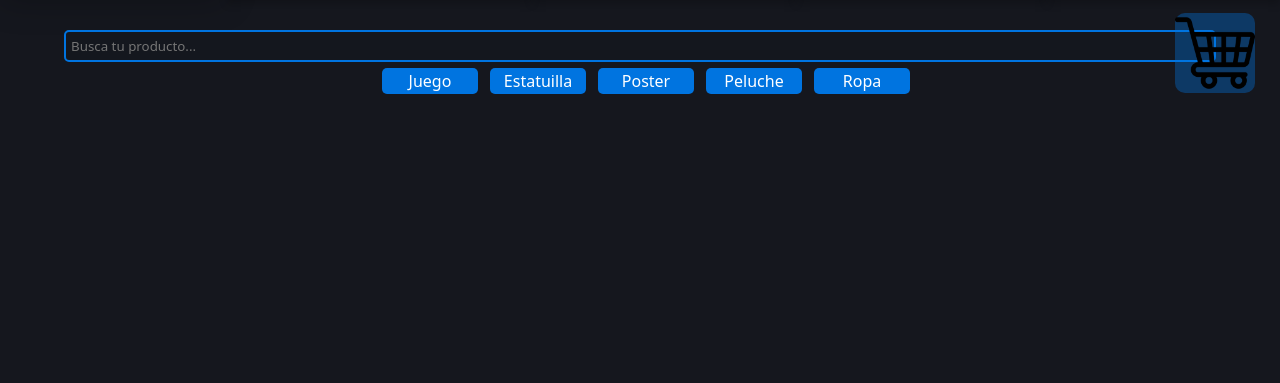
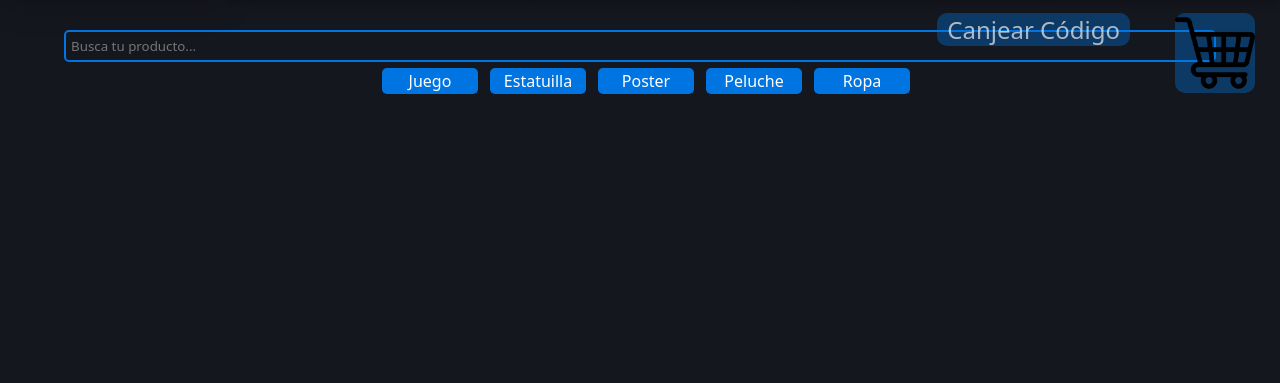
Before and after one commit to gabo4466/battleNet, a PHP site: page /store.php in a window 1280 px wide. Shown: the part 37-420 px from the top of the page. Run offline with PHP 8.4, Linux system fonts and the light colour scheme; data that the repository does not hold is empty.

Commit message:
Canjear codigos

```diff
--- a/assets/js/store.js
+++ b/assets/js/store.js
@@ -67,3 +67,37 @@ function addProduct(id){
         sessionStorage.setItem("cart", JSON.stringify(cart));
     }
 }
+
+/**
+ * @author Gabriel y Fran
+ * @version 03.2022
+ *
+ */
+function redeemCode(){
+    let popUpHtml = "<div class='box'>";
+    popUpHtml += "<div class='textPopUp'>Ingrese el código que desea canjear</div>";
+    popUpHtml += "<form name='frmRedeem' method='post' enctype='multipart/form-data'>";
+    popUpHtml += "<input name='cod1' maxlength='4'><span>-</span>";
+    popUpHtml += "<input name='cod2' maxlength='4'><span>-</span>";
+    popUpHtml += "<input name='cod3' maxlength='4'><span>-</span>";
+    popUpHtml += "<input name='cod4' maxlength='4'>";
+    popUpHtml += "</form>";
+    popUpHtml += "<div class='buttonPopUp'><button>Cerrar</button></div>";
+    popUpHtml += "</div>";
+    document.getElementById("popUp").innerHTML = popUpHtml;
+    document.getElementById("dimmer").style.display = "block";
+    let box = document.getElementById('popUp');
+    box.classList.remove('visualHidden');
+    let btn = box.querySelector('button');
+    btn.addEventListener('click', function () {
+        box.addEventListener('transitionend', function(e) {
+            document.getElementById("dimmer").style.display = "none";
+            document.getElementById("popUp").innerHTML = "";
+        }, {
+            capture: false,
+            once: true,
+            passive: false
+        });
+        box.classList.add('visualHidden');
+    }, false);
+}
--- a/model/Product.class.php
+++ b/model/Product.class.php
@@ -60,9 +60,9 @@ class Product {
         $result .= "<div class='prize'><p>".$this->getPrize()." €</p>";
         // Boton de compra o indicador de agotado
         if ($this->getStock() == 1){
-            $result .= "<a><img class='shop clickAble' onclick='addProduct(".$this->getId().")' src='assets/img/anadir-al-carrito.png' alt='comprar'></a></div>";
+            $result .= "<a class='shop'><img class='clickAble' onclick='addProduct(".$this->getId().")' src='assets/img/anadir-al-carrito.png' alt='comprar'></a></div>";
         }else{
-            $result .= "<a><img class='shop notClickAble' src='assets/img/out-of-stock.png' alt='comprar'></a></div>";
+            $result .= "<a class='shop'><img class='notClickAble' src='assets/img/out-of-stock.png' alt='comprar'></a></div>";
         }
         $result .= "</div>";
 
--- a/store.php
+++ b/store.php
@@ -17,6 +17,9 @@ require_once ("model/Store.class.php");
 
     <div id="cart">
         <a href="cart.php"><img src="assets/img/carrito-de-compras.png" alt="cart"></a>
+    </div>
+    <div id="redeem">
+        <a onclick="redeemCode()">Canjear Código</a>
     </div>
     <div id="search">
         <form name="formSearch" action="controller/login.controller.php" method="post">
--- a/styles/store.css
+++ b/styles/store.css
@@ -165,9 +165,52 @@ input {
     top: 25px;
 }
 
+#redeem{
+    background: rgba(0, 116, 224, 0.37);
+    width: fit-content;
+    position: fixed;
+    right: 150px;
+    border-radius: 10px;
+    top: 25px;
+    cursor: pointer;
+}
+
+#redeem a{
+    font-size: x-large;
+    margin: 10px;
+    color: rgba(241, 241, 241, 0.7);
+
+}
+
+#redeem a:hover{
+    color: rgb(255, 255, 255);
+}
+
+
 #cart img{
     width: 50px;
     height: 50px;
+}
+
+.shop{
+    box-shadow: 0 2px #999;
+}
+
+.shop:active {
+    background-color: #3e8e41;
+    box-shadow: 0 0.5px #666;
+    transform: translateY(4px);
+}
+
+#popUp form{
+    margin-top: 10px;
+    display: flex;
+    flex-flow: row wrap;
+    justify-content: space-evenly;
+}
+
+#popUp form input{
+    width: 55px;
 }
 
 
@@ -179,6 +222,10 @@ tamaño Tablet (de 425 px a 1365px)
         top: 50px;
     }
 
+    #redeem{
+        top: 50px;
+    }
+
     #cart img{
         width: 80px;
         height: 80px;
@@ -187,6 +234,12 @@ tamaño Tablet (de 425 px a 1365px)
     #cart:hover{
         background: rgb(0, 116, 224);
     }
+
+    #redeem:hover{
+        background: rgb(0, 116, 224);
+    }
+
+
 
 }
 
--- a/styles/style.css
+++ b/styles/style.css
@@ -108,6 +108,7 @@ section{
 
 nav{
     grid-area: nav;
+    z-index: 2000;
 }
 #navBar{
     display: none;
```
